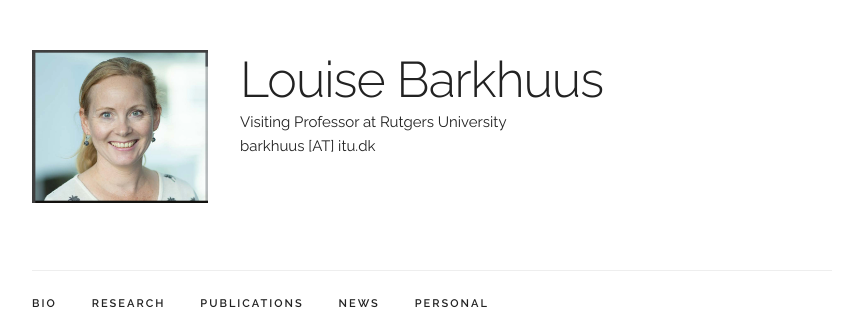
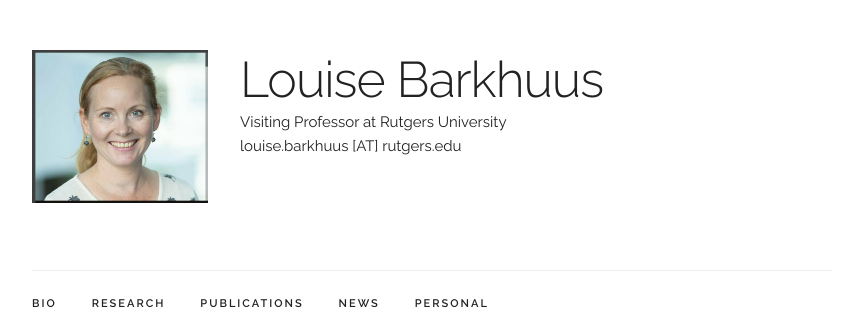
Before and after one commit to barkhuus/barkhuus.github.io, a Jekyll site: the page built from index.html, in a window 1280 px wide and 900 px high. Shown: the top 329 px of the window, without its empty margins (208-1071 px from the left). Built offline with Jekyll 4.4.1, drawn with Linux system fonts in a browser that asks for light colours; some of the changed text lies outside the part shown.

Commit message:
Update main_info.yaml
Rolling back

```diff
--- a/_data/main_info.yaml
+++ b/_data/main_info.yaml
@@ -1,7 +1,6 @@
 name: "Louise Barkhuus"
 title: "Visiting Professor at Rutgers University"
 email: "louise.barkhuus [AT] rutgers.edu"
-email: "barkhuus [AT] itu.dk"
 profile_pic: "/assets/barkhuus.jpg"
 #twitter: "https://twitter.com/barkhuus"
 #linkedin: "https://www.linkedin.com/in/barkhuus"
```
